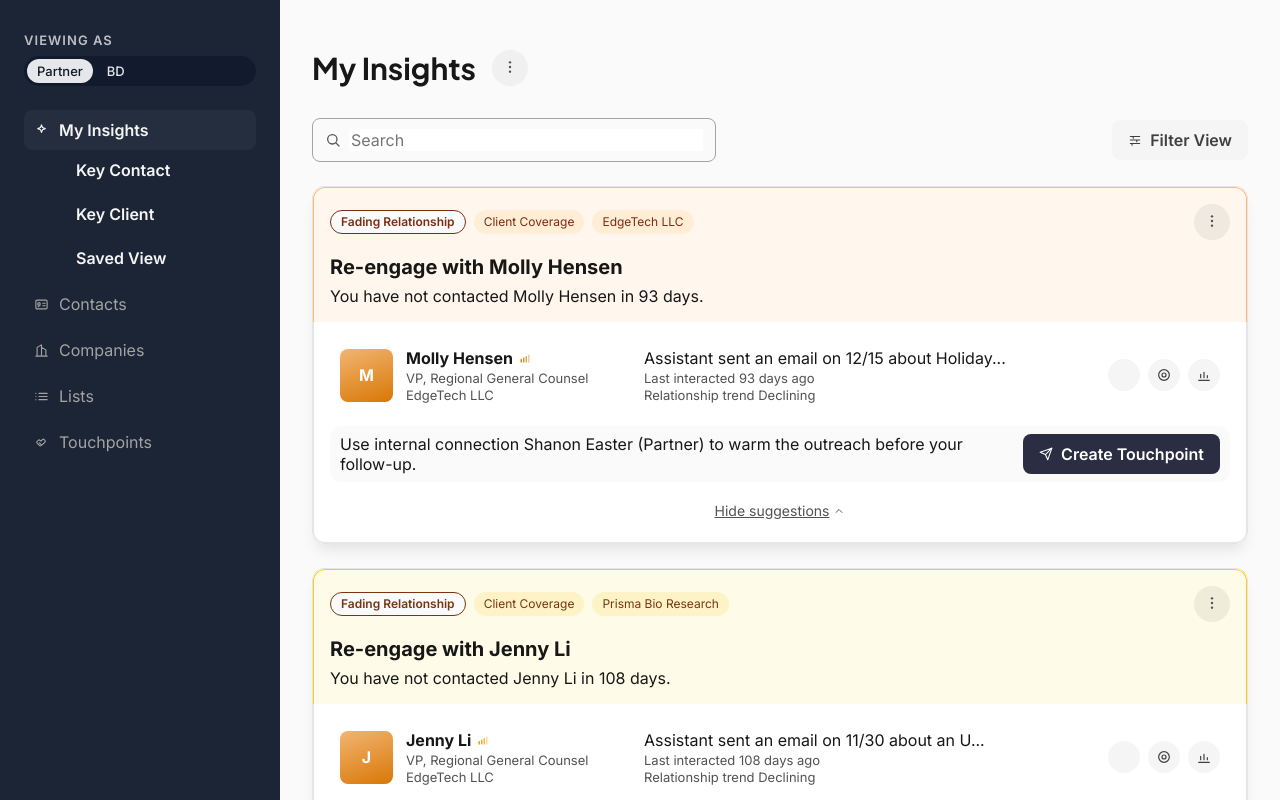
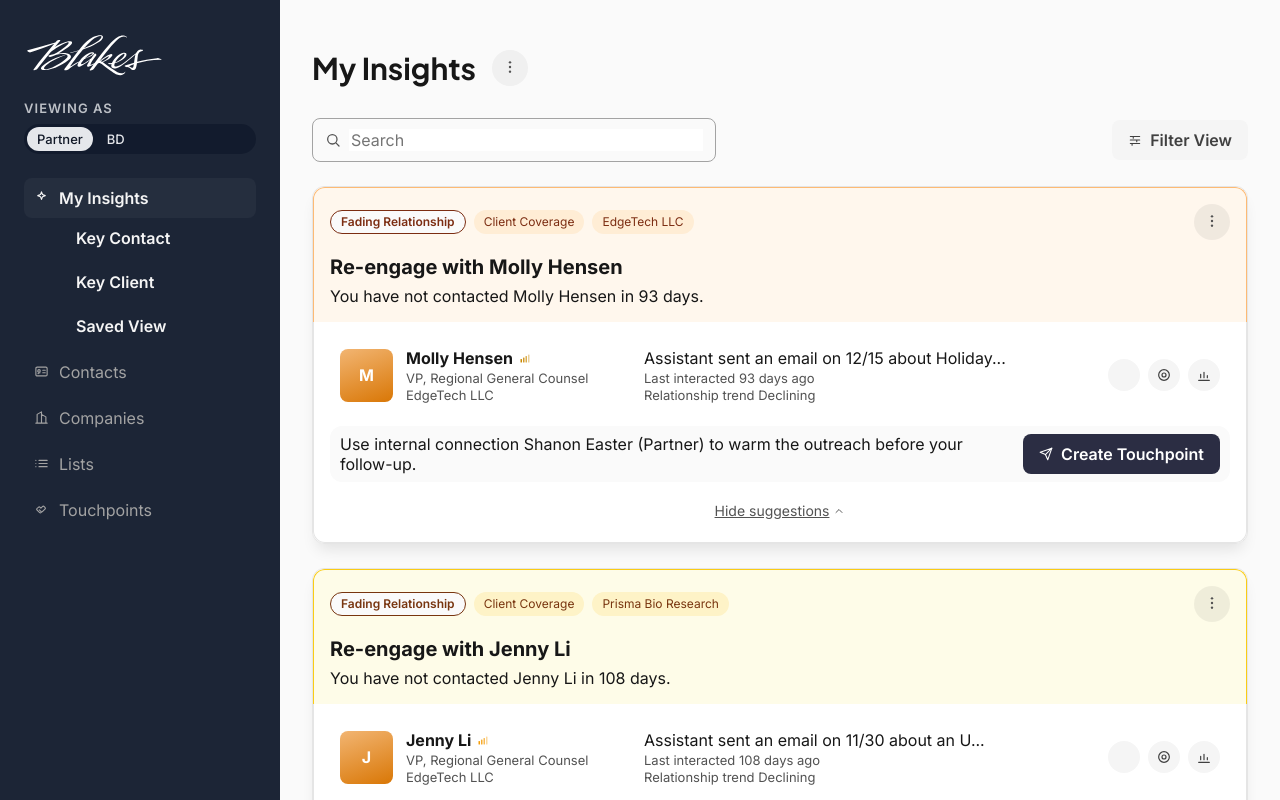
Before and after one commit to Vikas-Bionicly/Touchpoint-Demo-App, a React (Vite) app: page / in a window 1280 px wide. Shown: the top 800 px of the page. Built offline with nearby package versions, Linux system fonts and the light colour scheme.

Commit message:
Added Blakes Logo & Route Management

```diff
--- a/src/App.jsx
+++ b/src/App.jsx
@@ -1,5 +1,6 @@
-import { useState } from 'react';
+import { useEffect, useState } from 'react';
 import Icon from './common/components/Icon';
+import BlakesLogo from './common/components/BlakesLogo';
 import { navItems } from './common/constants/navigation';
 import { demoStore, useDemoStore } from './common/store/demoStore';
 import MyInsightsPage from './pages/MyInsightsPage';
@@ -14,10 +15,39 @@ export default function App() {
   const role = useDemoStore((s) => s.currentRole || 'Partner');
   const actions = demoStore.actions;
 
+  useEffect(() => {
+    function applyHash() {
+      if (typeof window === 'undefined') return;
+      const raw = window.location.hash.replace(/^#/, '');
+      if (!raw) return;
+      const [pagePart, subPart] = decodeURIComponent(raw).split('/');
+      if (!pagePart) return;
+      setActivePage(pagePart);
+      setActiveSubPage(subPart || '');
+    }
+
+    applyHash();
+
+    if (typeof window === 'undefined') return undefined;
+    const handler = () => applyHash();
+    window.addEventListener('hashchange', handler);
+    return () => window.removeEventListener('hashchange', handler);
+  }, []);
+
+  function navigate(page, subPage = '') {
+    setActivePage(page);
+    setActiveSubPage(subPage);
+    if (typeof window !== 'undefined') {
+      const hash = subPage ? `${page}/${subPage}` : page;
+      window.location.hash = encodeURIComponent(hash);
+    }
+  }
+
   return (
     <div className="layout">
       <aside className="sidebar">
         <div className="sidebar-top">
+          <BlakesLogo />
           <div className="role-switcher">
             <span className="role-label">Viewing as</span>
             <div className="role-toggle">
@@ -40,8 +70,7 @@ export default function App() {
               <button
                 className={`nav-item ${activePage === item.label ? 'active' : ''}`}
                 onClick={() => {
-                  setActivePage(item.label);
-                  setActiveSubPage('');
+                  navigate(item.label);
                 }}
               >
                 <Icon name={item.icon} className="nav-icon" />
@@ -53,7 +82,7 @@ export default function App() {
                     <button
                       key={child}
                       className="sub-item"
-                      onClick={() => setActiveSubPage(child)}
+                      onClick={() => navigate(item.label, child)}
                       aria-current={activeSubPage === child ? 'page' : undefined}
                     >
                       {child}
--- /dev/null
+++ b/src/common/components/BlakesLogo.jsx
@@ -0,0 +1,51 @@
+export default function BlakesLogo() {
+  return (
+    <div className="sidebar-logo" aria-label="Blake, Cassels & Graydon LLP">
+      <svg
+        version="1.1"
+        xmlns="http://www.w3.org/2000/svg"
+        viewBox="0 0 212.21 72.1"
+        role="img"
+        aria-hidden="false"
+      >
+        <path
+          d="M159.22,51.85c1.87,0.95,3.52,2.34,5.16,2.39c0.68,0.02,0.97-0.13,1.37-1.57c0.27-0.95,0.51-2.21,0.73-3.64
+            C163.89,49.93,161.48,50.88,159.22,51.85 M138.13,46.05c8.45-2.8,12.99-8.46,13.94-10.94c0.62-1.62,0.57-3.25-2.27-1.51
+            C145.43,36.27,140.48,40.87,138.13,46.05 M114.66,44.07c0.06,0,0.11,0,0.17,0c3.23-3.15,11.7-9.27,16.18-10.38
+            c3.19-0.79,3.43,1.31,2.65,2.47c-1.62,2.4-6.54,7.04-14.24,9.58c0.54,0.34,1.12,0.75,1.75,1.22c6.28,4.7,15.04,10.93,20.46,13.92
+            c4.62,2.55,9.55,2.04,11.47-0.27c0.34-0.4,0.66-0.25,0.34,0.4c-1.69,3.44-6.06,5.81-12.73,3.44c-2.74-0.97-10.42-6.47-21.02-14.51
+            c-4.73-3.59-6.54-3.69-8.01-1.79c-2.08,2.67-3.74,4.98-5.74,7.73c-1.97,2.71-7.64,2.97-6.35,1.21c2.13-2.88,4.18-5.67,6.18-8.36
+            c-2.25,1.29-4.7,2.52-7.1,3.5c-2.27,0.92-4.25,0.05-2.5-3.03c0.98-1.71,2.39-4.17,4.06-6.81c-5.82,4.62-11.92,8.51-14.98,9.84
+            c-3.12,1.35-5.07-0.11-3.77-3.32c0.33-0.8,0.86-1.84,1.59-3.02c-6.68,3.96-11.65,7.59-15.87,10.81c-1.19,0.9-8.63,2.82-5.3-1.52
+            C67.33,48.09,73.93,39,82.15,28.76c-3.51,1.01-7.71,2.08-11.6,3.02c-0.8,0.19-0.8-0.28,0-0.52c4.28-1.24,8.56-2.45,12.6-3.75
+            c1.16-1.44,2.36-2.9,3.59-4.38c8.72-10.49,15.56-15.47,24.04-17.43c3.28-0.76,6.27-0.88,7.76-0.09c1.66,0.87,1.65,2.99-0.46,5.67
+            c-2.51,3.19-12.02,9.4-28.68,15.16c-9.08,10.7-17.12,22.24-18.95,24.84c-0.4,0.57-0.33,1.1,0.47,0.66
+            c1.84-1.02,8.26-5.09,13.11-7.54c3.48-5.02,9.93-11.6,18.58-13.55c3.44-0.78,5.2,1.34,2.54,3.44c-2.93,2.32-7.29,4.42-13.93,6.85
+            c-1.46,1.64-4.24,4.97-4.67,6.57c-0.32,1.18,0.73,1.22,1.52,0.96c2.26-0.74,8.38-4.35,13.93-9.01c1.69-2.51,3.56-5.01,5.45-7.06
+            c0.75-0.81,2.88,1.62,2.2,2.5c-4.58,5.94-7.35,9.85-8.83,13.68c-0.32,0.83-0.19,1.14,0.93,0.68c1.72-0.72,3.59-1.56,5.34-2.51
+            c15.29-20.53,26.88-35.06,35.68-39.69c3.56-1.88,8.6-3.3,12.79,0.01c0.87,0.68,0.43,1.17,0.06,0.91c-3.73-2.65-7.82-1.01-10.84,1.07
+            C139.01,13.25,128.64,25.44,114.66,44.07 M116.59,44.35c0.51,0.16,1.05,0.39,1.65,0.7c3.76-1.46,9.45-5.04,10.72-8.42
+            C125.83,37.18,119.74,41.5,116.59,44.35 M90.83,24.78c14.3-5.7,22.11-10.46,25.48-14.76c3.35-4.28-0.65-4.43-4.97-2.96
+            C105.7,8.99,98.03,16.47,90.83,24.78 M92.22,40.08c5.39-2.19,10.04-4.88,11.3-6.24c1.02-1.1,0.4-1.85-1.41-1.18
+            C98.94,33.84,95.46,37.03,92.22,40.08 M52.24,32.43c3.95-0.71,7.62-0.96,10.28-0.63c9.23,1.13,10.12,5.82,7.2,8.7
+            c-7.38,7.29-24.79,16.73-38.04,17.21c-7.45,0.27-6.29-2.92-4.84-4.99c1.94-2.76,14.58-12.78,34.94-17.98
+            c0.64-0.16,0.72,0.16,0.09,0.38c-18.74,6.44-29,15.29-30.76,17.79c-1.2,1.71-1.61,4.26,3.47,3.39c10.8-1.84,23.87-10.77,30.51-17.2
+            c1.68-1.63,1.82-4.78-3.21-5.39c-4.35-0.53-10.42,0.13-16.61,2.12c-2.01,0.86-3.97,1.58-5.82,2.13c-1.08,0.32-3.26-1.99-1.9-2.37
+            c2.1-0.57,4.64-1.22,8.25-2.27c10.51-5.49,18.83-12.27,21.39-15.6c1.27-1.65,0.14-2.42-1.99-1.78c-7.43,2.25-18.7,9.87-24.63,14.55
+            c-6.61,8.07-13.44,16.6-20.61,25.78c-1.8,1.8-7.26,2.9-5.21,0.09C24.79,42.61,36.61,29.1,45.86,17.92
+            c-13.63,5.43-25.28,9.55-35.79,12.87c-2.74,0.85-6.46-2.52-4.67-3.03c13.79-3.48,27.8-7.39,42.02-11.74
+            c0.47-0.58,0.94-1.15,1.39-1.71c2.17-2.67,7.25-2.44,6.14-1.08c-2.66,3.12-5.34,6.3-8.05,9.54c8.28-4.89,18.26-8.99,23.19-8.6
+            c3.24,0.25,3.02,1.85,2.46,3.31C71.61,19.97,62.27,27.05,52.24,32.43 M179.98,28.31c-2.19,0.65-6.02,1.47-7.27,6.62
+            c-0.28,1.16-0.64,5.65-1.19,10.25c8.72-2.36,18.88-4.52,30.3-5.56c0.46-0.04,1.38-0.12,2.16,0.07c1.32,0.33,3.22,0.84,4.17,1.35
+            c0.54,0.29,0.38,1.04-0.57,1.06c-14.74,0.27-26.64,2.45-36.36,5.39c-0.49,3.52-1.13,6.78-2.02,8.29c-1.58,2.69-4.3,2.33-6.37,0.91
+            c-1.77-1.21-4.5-3.65-6.78-3.46c-1.76,0.42-4.74-1.71-2.93-2.32c3.96-1.34,8.55-2.88,13.73-4.41c0.6-4.4,1.18-9.55,2.14-12.58
+            c-3.51,2.68-7.77,6.68-9,7.7c-6.35,5.29-14.25,11.76-20.04,13.18c-5.77,1.41-8.98-0.77-7.35-5.84l0.09-0.27
+            c-1.04,0.19-2.07,0.33-2.75,0.33c-1.5,0-3.07-1.99-1.97-1.89c1.8,0.17,3.64,0.14,5.33-0.04c3.29-7.76,10.76-13.46,16.05-15.27
+            c4.35-1.48,7.16,0.11,5.63,4.11c-1.23,3.22-7.83,8.37-17.41,11.48c-0.24,0.69-0.44,1.39-0.58,2.09c-0.44,2.19,0.64,3.34,4.39,2.42
+            c8.49-2.08,21.09-15.01,28.34-19.8c1.1-2.19,3.08-4.88,7.02-5.7c0.63-0.13,2.15,0.24,3.1,0.65
+            C180.87,27.51,180.42,28.18,179.98,28.31"
+          />
+      </svg>
+    </div>
+  );
+}
--- a/src/styles.css
+++ b/src/styles.css
@@ -56,6 +56,18 @@ input {
 
 .sidebar-top {
   margin-bottom: 24px;
+}
+
+.sidebar-logo {
+  margin-bottom: 20px;
+}
+
+.sidebar-logo svg {
+  display: block;
+  width: 140px;
+  max-width: 100%;
+  height: auto;
+  fill: #ffffff;
 }
 
 .role-switcher {
```
